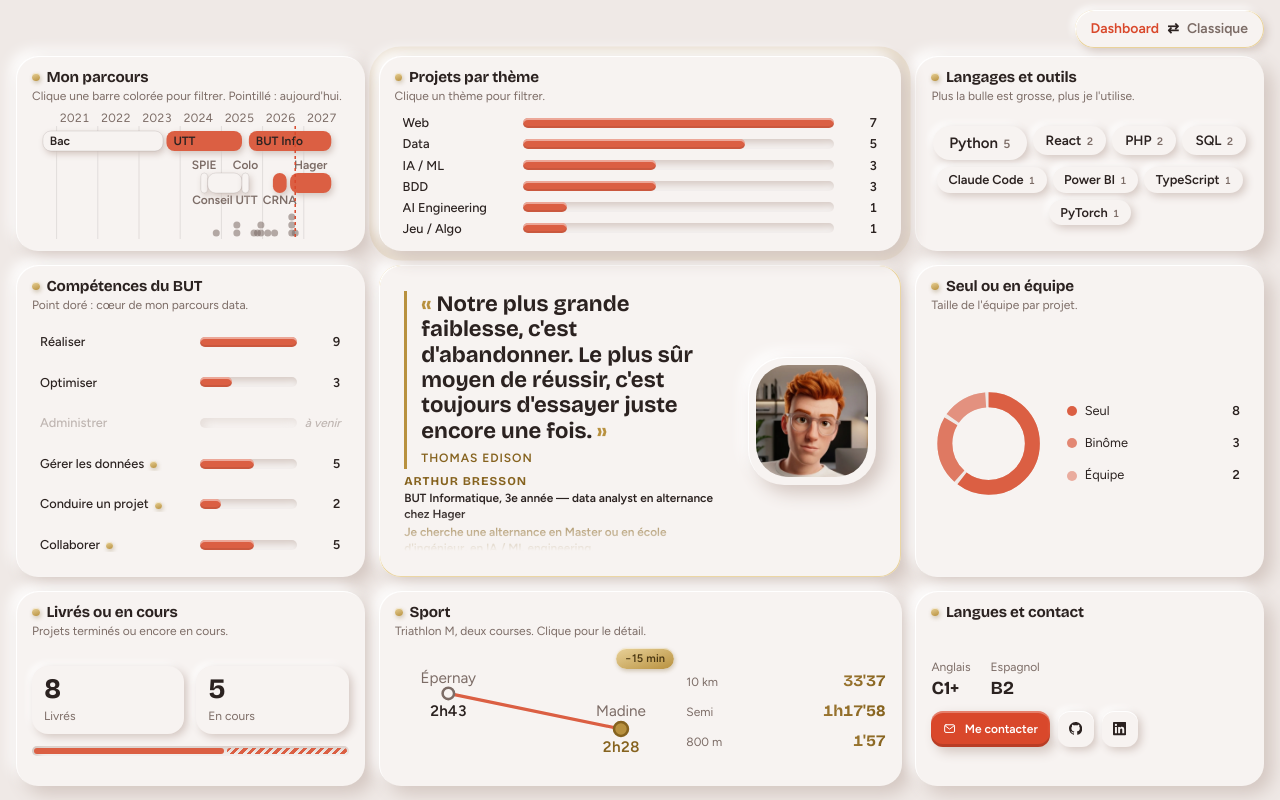
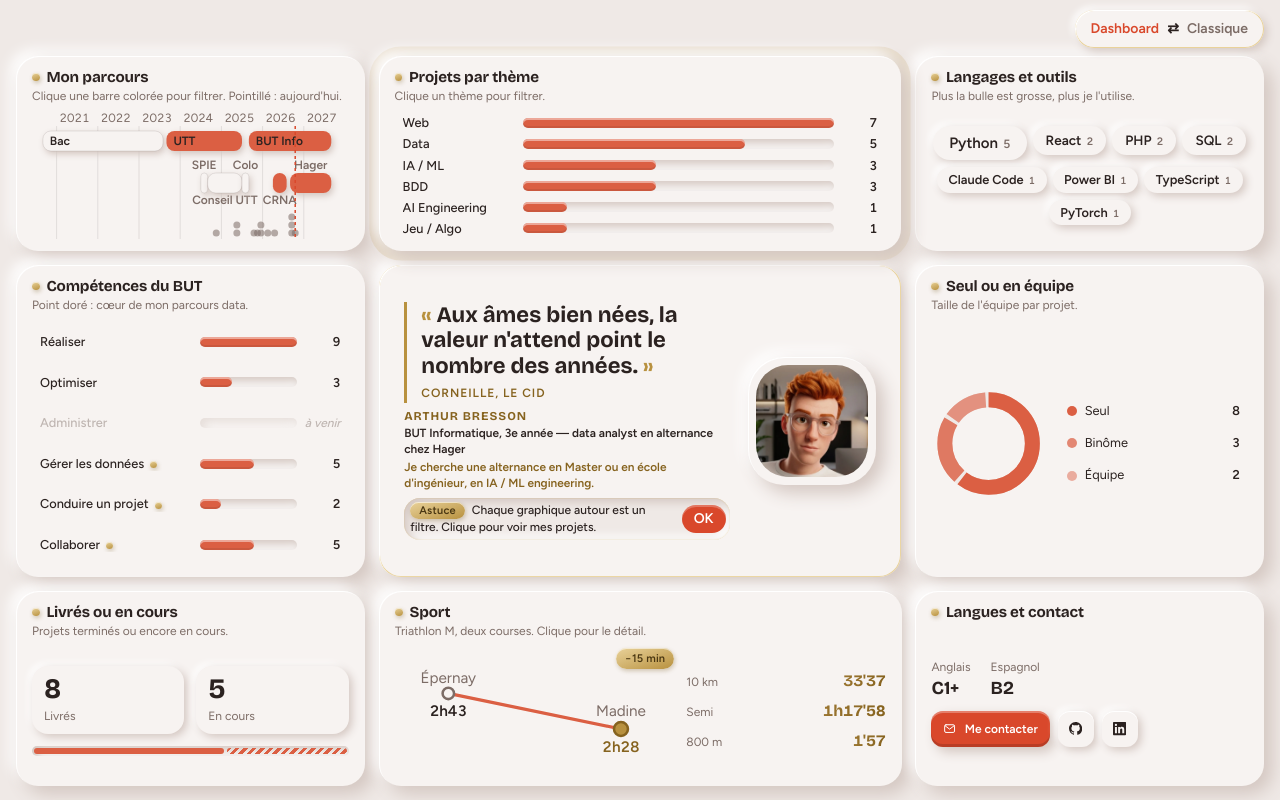
Before and after one commit to ArthurBresson/portfolio_arthur, a React (Vite) app: page / in a window 1280 px wide. Built offline with nearby package versions, Linux system fonts and the light colour scheme.

Commit message:
new citation

```diff
--- a/src/data/portfolio.js
+++ b/src/data/portfolio.js
@@ -21,12 +21,11 @@ export const profil = {
   photo: "/arthur-photo.webp",
   // Choisie par Arthur. Les mots entre astérisques s'affichent en dégradé or.
   accroche: "Alternant la journée, *triathlète et auto-entrepreneur* le soir.",
-  // Arthur hésitait avec Bill Gates : « C'est bien de célébrer le succès,
-  // mais il est plus important de tenir compte des leçons de l'échec. »
+  // Citations écartées : Thomas Edison (« Notre plus grande faiblesse, c'est
+  // d'abandonner… ») et Bill Gates (« C'est bien de célébrer le succès… »).
   citation: {
-    texte:
-      "Notre plus grande faiblesse, c'est d'abandonner. Le plus sûr moyen de réussir, c'est toujours d'essayer juste encore une fois.",
-    auteur: "Thomas Edison",
+    texte: "Aux âmes bien nées, la valeur n'attend point le nombre des années.",
+    auteur: "Corneille, Le Cid",
   },
   preuves: [
     { value: "13", label: "projets menés en trois ans, de l'école au client" },
```
